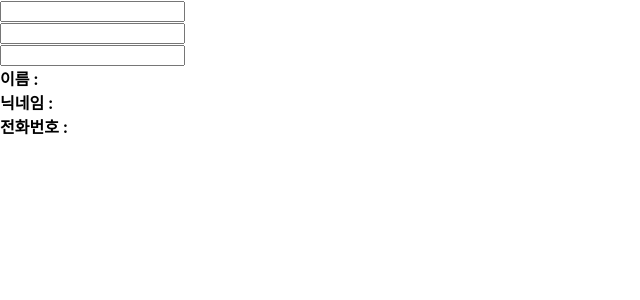
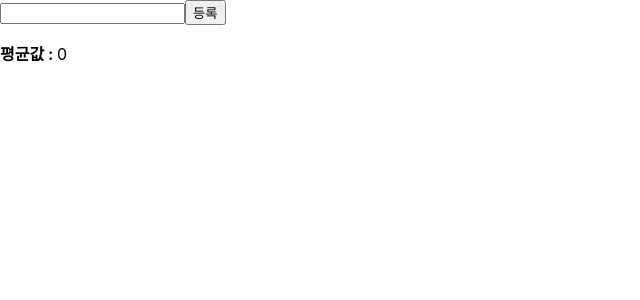
Before and after one commit to seohyun1001/React_240513, a React (Create React App) app in the folder my-app/: page / in a window 1280 px wide. Shown: the top 300 px of the page, without its empty margins (0-640 px from the left). Built offline with nearby package versions, Linux system fonts and the light colour scheme.

Commit message:
12:10 / Average 평균값 구하기

```diff
--- /dev/null
+++ b/my-app/src/07.Hooks/Average.jsx
@@ -0,0 +1,40 @@
+import React, { useState } from "react";
+
+const getAverage = numbers => {
+    console.log("평균값 계산 중");
+
+    if (numbers.length === 0) return 0;
+    const sum = numbers.reduce((a, b) => a + b);
+    return sum / numbers.length;
+};
+
+function Average(props) {
+    const [list, setList] = useState([]);
+    const [number, setNumber] = useState('');
+
+    const onChange = e => {
+        setNumber(e.target.value);
+    };
+
+    const onInsert = e => {
+        const nextList = list.concat(parseInt(number));
+        setList(nextList);
+        setNumber('');
+    }
+
+    return (
+        <div>
+            <input value={number} onChange={onChange} />
+            <button onClick={onInsert}>등록</button>
+            <ul>
+                {list.map((value, index) => (
+                    <li key={index}>{value}</li>
+                ))}
+            </ul>
+            <div><b>평균값 : </b>{getAverage(list)}</div>
+        </div>
+    )
+
+}
+
+export default Average;
--- a/my-app/src/index.js
+++ b/my-app/src/index.js
@@ -13,6 +13,7 @@
 import NotificationList from './06.State와생명주기/NotificationList';
 import Counter from './07.Hooks/Counter';
 import Info from './07.Hooks/info';
+import Average from './07.Hooks/Average';
 
 const root = ReactDOM.createRoot(document.getElementById('root'));
 
@@ -35,7 +36,8 @@
     {/* <BoardList /> */}
     {/* <NotificationList /> */}
     {/* <Counter/> */}
-    <Info />
+    {/* <Info /> */}
+    <Average />
 
   </React.StrictMode>
 )
```
